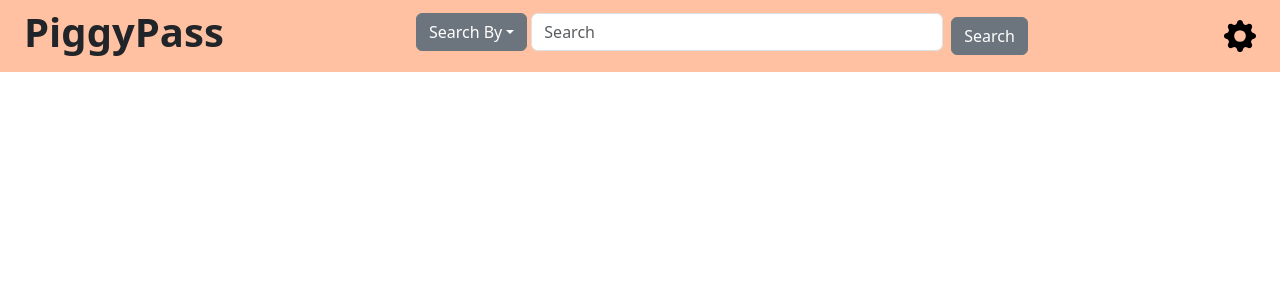
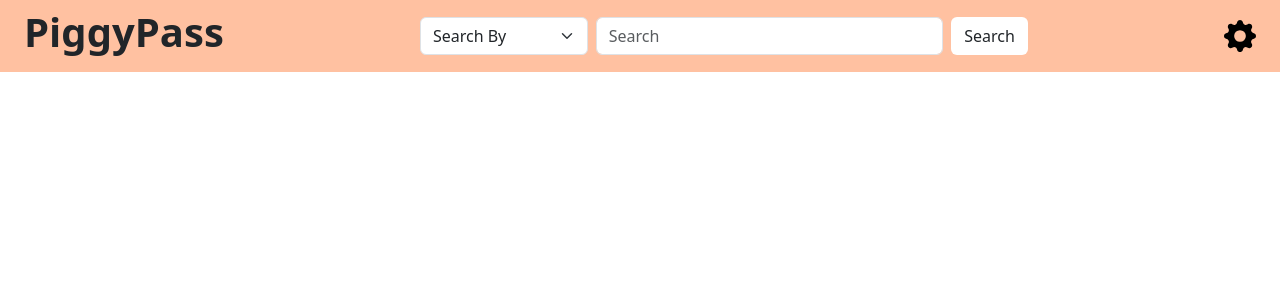
Before and after one commit to tarannssingh/group-project-307, a React (Vite) app in the folder packages/react-frontend/: page / in a window 1280 px wide. Shown: the top 300 px of the page. Built offline with nearby package versions, Linux system fonts and the light colour scheme; no server answers.

Commit message:
feat: changed dropdown to select

```diff
--- a/packages/react-frontend/src/components/Navbar.jsx
+++ b/packages/react-frontend/src/components/Navbar.jsx
@@ -1,4 +1,4 @@
-import Dropdown from "react-bootstrap/Dropdown";
+import Form from 'react-bootstrap/Form';
 
 export default function Navbar() {
   return (
@@ -10,25 +10,22 @@
         <h1>
           <strong>PiggyPass</strong>
         </h1>
-        <div className="d-flex justify-content-center w-50">
-          <Dropdown>
-            <Dropdown.Toggle variant="secondary" id="dropdown-basic">
-              Search By
-            </Dropdown.Toggle>
-
-            <Dropdown.Menu>
-              <Dropdown.Item href="#/action-1">Website</Dropdown.Item>
-              <Dropdown.Item href="#/action-2">Username</Dropdown.Item>
-            </Dropdown.Menu>
-          </Dropdown>
+        <div className="d-flex justify-content-center align-items-center w-50">
           <form className="px-1 d-flex align-items-center w-100">
+            <div className="select w-50 me-2">
+              <Form.Select aria-label="Default select example">
+                <option>Search By</option>
+                <option value="1">Website</option>
+                <option value="2">Username</option>
+              </Form.Select>
+            </div>
             <input
-              className="form-control me-2"
+              className="form-control me-2 m-0"
               type="search"
               placeholder="Search"
               aria-label="Search"
             />
-            <button className="btn btn-secondary" type="submit">
+            <button className="btn bg-white" type="submit">
               Search
             </button>
           </form>
--- a/packages/react-frontend/src/pages/Auth.css
+++ b/packages/react-frontend/src/pages/Auth.css
@@ -16,17 +16,6 @@
     margin: 1rem;
     padding: 1rem;
     border-radius: 25px;
-  }
-
-  .auth-link {
-    color: inherit;
-    text-decoration: none;
-    font-weight: bold;
-  }
-
-  .auth-link:hover {
-    color: inherit;
-    text-decoration: underline;
   }
 
   .auth-button {
@@ -216,7 +205,7 @@
     border: 1px solid #DB733F;
     box-shadow:
       inset 0 1px 1px rgba(0, 0, 0, 0.1),
-      0 0 6px #e6a07e;
+      0 0 6px #DB733F;
   }
 
   textarea {
@@ -238,7 +227,6 @@
     margin: 1rem 0 0.5rem;
   }
 
-
   @media (min-width: 600px) {
     .split-form label {
       text-align: right;
```
